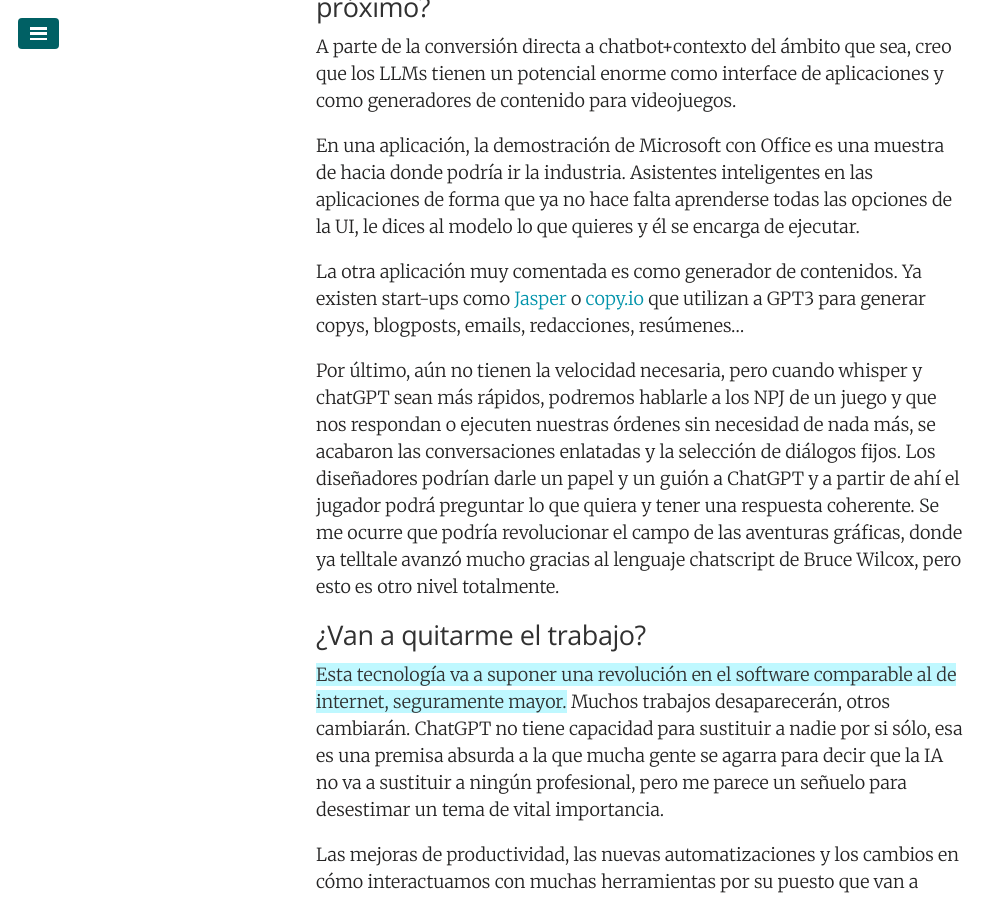
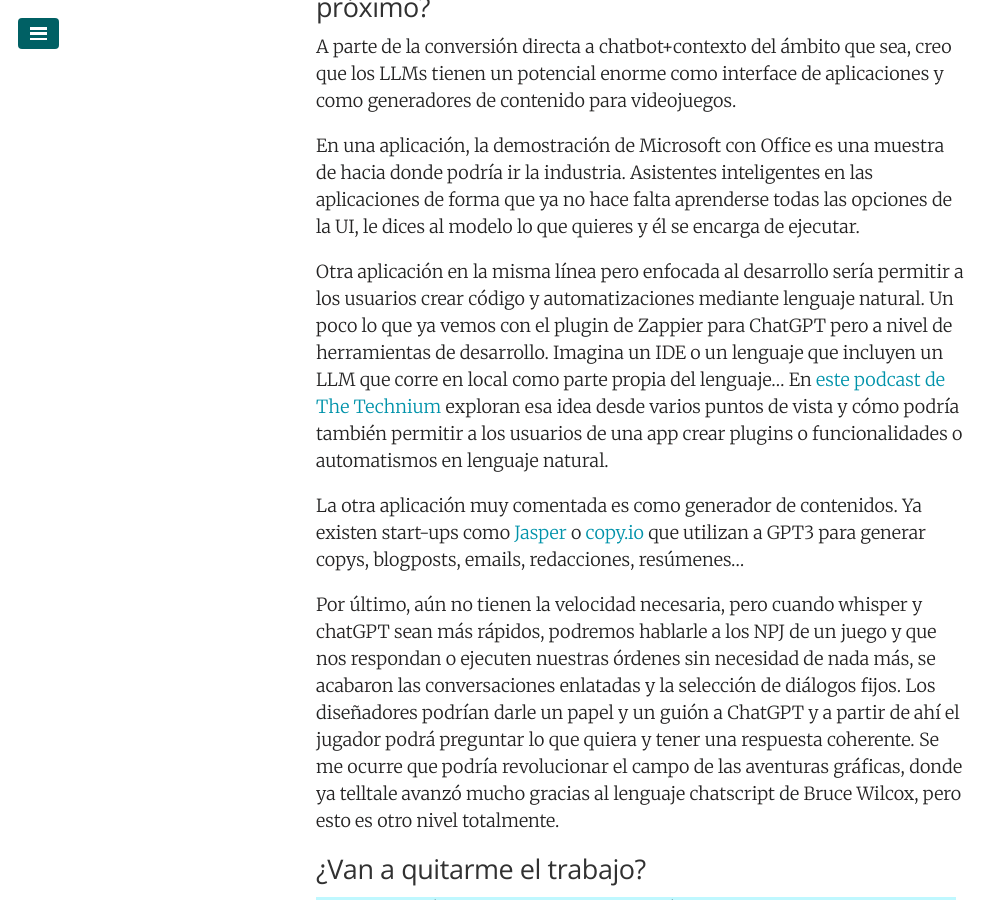
Before and after one commit to juanmirod/juanmirod.github.io, a Jekyll site: the page built from _posts/2023-03-26-chat-gpt.markdown, in a window 1280 px wide and 900 px high, scrolled down 2757 px. Shown: the whole window, without its empty margins (0-1008 px from the left). Built offline with Jekyll 4.4.1, drawn with Linux system fonts in a browser that asks for light colours.

Commit message:
Added reference to the technium in the chatgpt possible use cases.

```diff
--- a/_posts/2023-03-26-chat-gpt.markdown
+++ b/_posts/2023-03-26-chat-gpt.markdown
@@ -46,7 +46,11 @@
 
 En una aplicación, la demostración de Microsoft con Office es una muestra de hacia donde podría ir la industria. Asistentes inteligentes en las aplicaciones de forma que ya no hace falta aprenderse todas las opciones de la UI, le dices al modelo lo que quieres y él se encarga de ejecutar.
 
+Otra aplicación en la misma línea pero enfocada al desarrollo sería permitir a los usuarios crear código y automatizaciones mediante lenguaje natural. Un poco lo que ya vemos con el plugin de Zappier para ChatGPT pero a nivel de herramientas de desarrollo. Imagina un IDE o un lenguaje que incluyen un LLM que corre en local como parte
+propia del lenguaje... En [este podcast de The Technium](https://technium.transistor.fm/episodes/llms-eat-software-development) exploran esa idea desde varios puntos de vista y cómo podría también permitir a los usuarios de una app crear plugins o funcionalidades o automatismos en lenguaje natural.
+
 La otra aplicación muy comentada es como generador de contenidos. Ya existen start-ups como [Jasper](https://www.jasper.ai/) o [copy.io](https://www.copy.ai/) que utilizan a GPT3 para generar copys, blogposts, emails, redacciones, resúmenes...
+
 
 Por último, aún no tienen la velocidad necesaria, pero cuando whisper y chatGPT sean más rápidos, podremos hablarle a los NPJ de un juego y que nos respondan o ejecuten nuestras órdenes sin necesidad de nada más, se acabaron las conversaciones enlatadas y la selección de diálogos fijos. Los diseñadores podrían darle un papel y un guión a ChatGPT y a partir de ahí el jugador podrá preguntar lo que quiera y tener una respuesta coherente. Se me ocurre que podría revolucionar el campo de las aventuras gráficas, donde ya telltale avanzó mucho gracias al lenguaje chatscript de Bruce Wilcox, pero esto es otro nivel totalmente.
 
```
